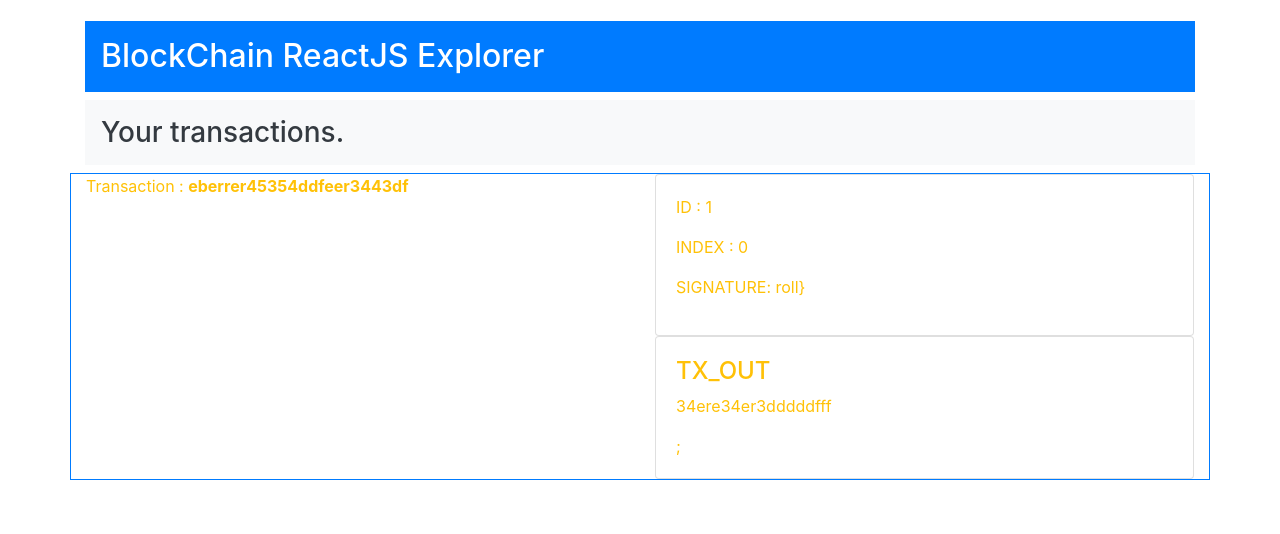
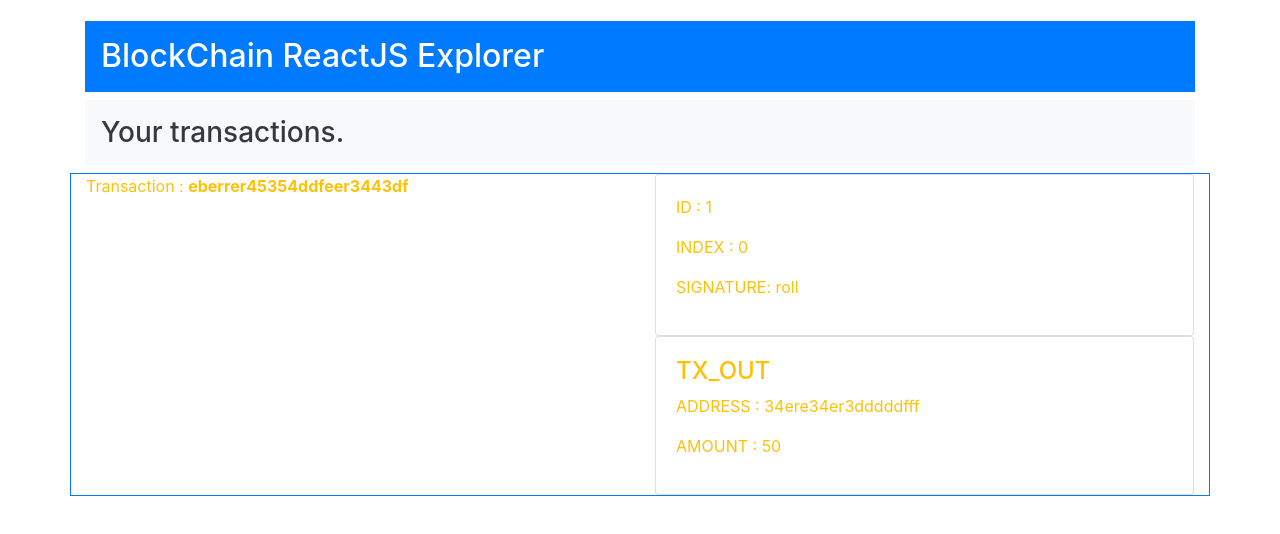
Before and after one commit to onurakdemir/blockchain-ui, a React (Create React App) app: page / in a window 1280 px wide. Shown: the top 534 px of the page. Built offline with nearby package versions, Linux system fonts and the light colour scheme.

Commit message:
components updated'

```diff
--- a/src/components/TxIn.js
+++ b/src/components/TxIn.js
@@ -16,7 +16,7 @@ export default class TxIn extends React.Component {
         <div class="card-body">
           <p>ID       : {txIn.txOutId} </p>
           <p>INDEX    : {txIn.txOutIndex}</p>
-          <p>SIGNATURE: {txIn.signature}}</p>
+          <p>SIGNATURE: {txIn.signature}</p>
         </div>
       </div>
     );
--- a/src/components/TxOut.js
+++ b/src/components/TxOut.js
@@ -14,7 +14,8 @@ export default class TxOut extends React.Component {
       <div class="card">
         <div class="card-body">
           <h4>TX_OUT</h4>
-          <p>{txOut.address}</p>;
+          <p>ADDRESS : {txOut.address}</p>
+          <p>AMOUNT  : {txOut.amount}</p>
         </div>
       </div>
     )
```
